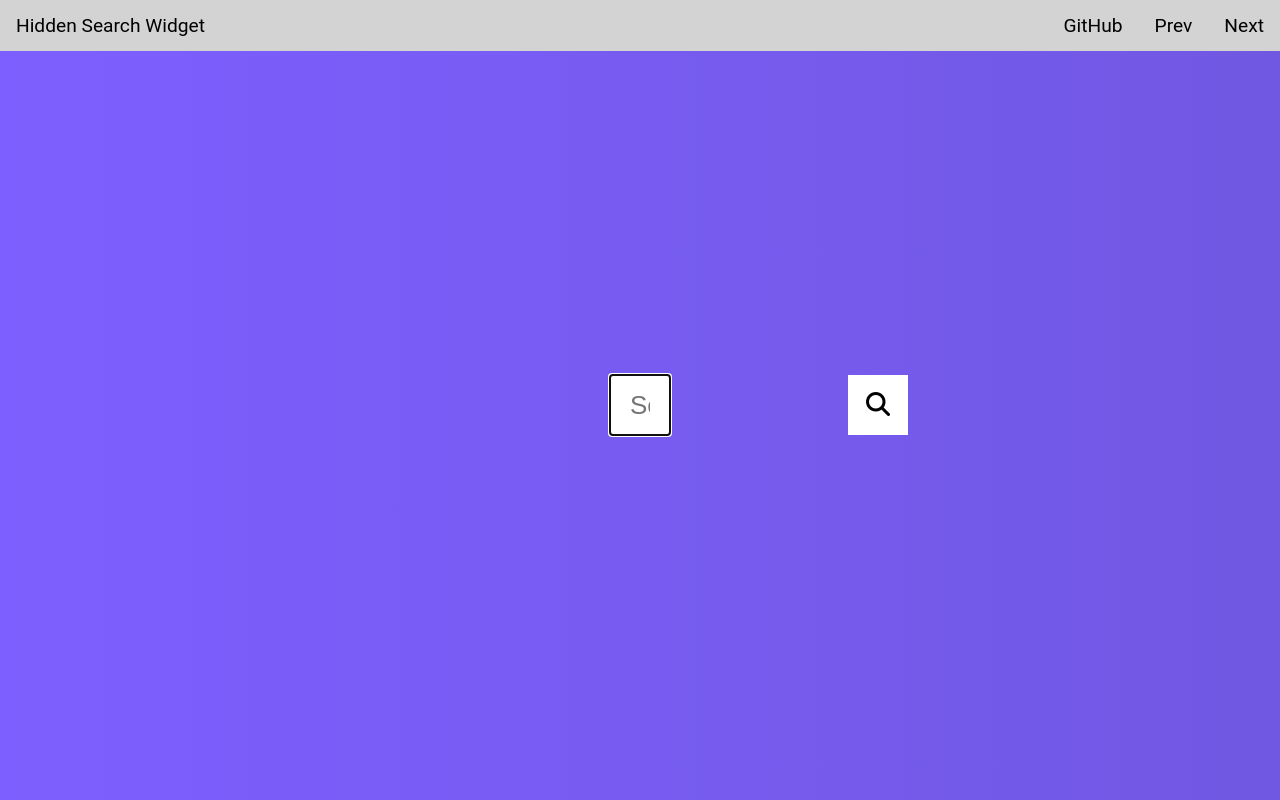
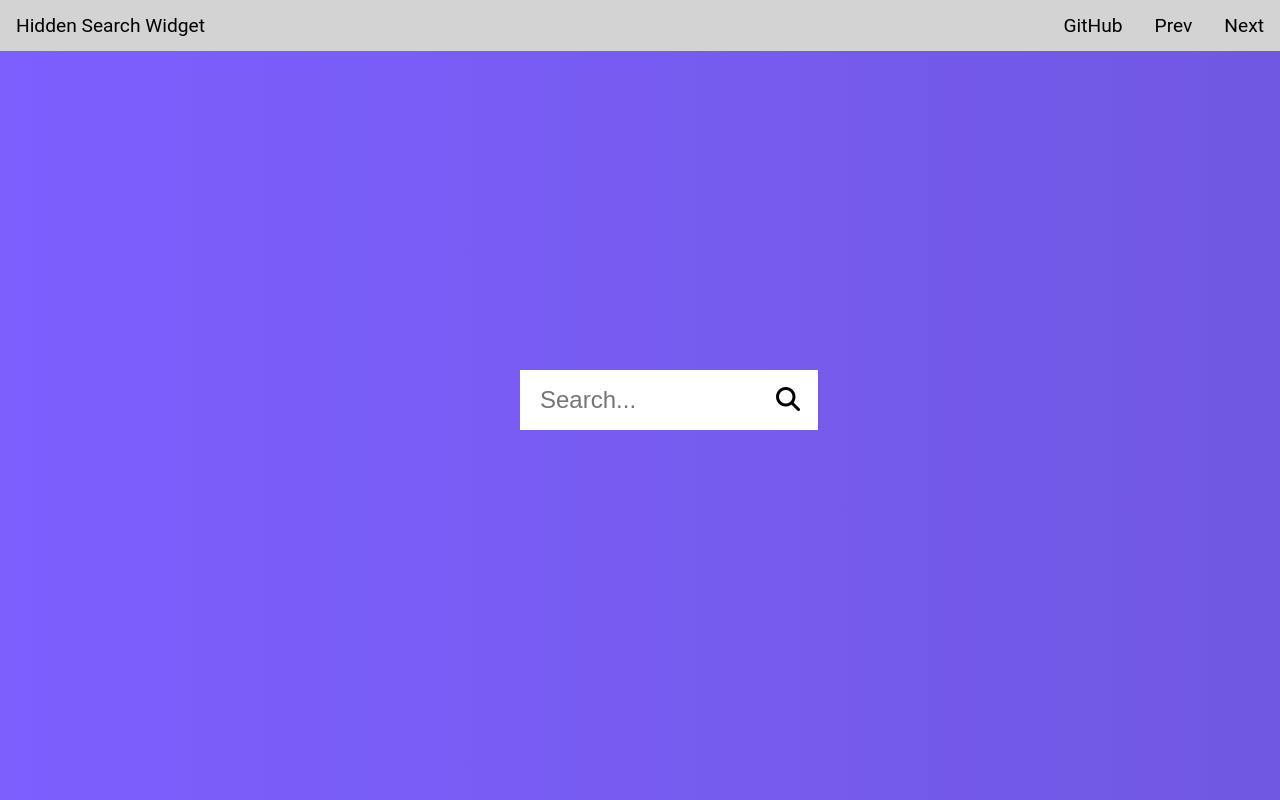
Before and after one commit to Jacwilalasey/50proj, a plain HTML site: page Hidden Search Widget/index.html in a window 1280 px wide. Both pictures are taken after a click on the button 640 px from the left and 405 px from the top of the page. Drawn offline with Linux system fonts and the light colour scheme; a web font is replaced by a local one.

Commit message:
fixed css class issues

```diff
--- a/Hidden Search Widget/style.css
+++ b/Hidden Search Widget/style.css
@@ -63,13 +63,13 @@ body {
 
 .search {
     position: relative;
-    height: 50px;
+    height: 60px;
 }
 
-.search .input{
+.search .input {
     background-color: white;
     border: 0;
-    font-size: 26px;
+    font-size: 24px;
     padding: 20px;
     height: 60px;
     width: 60px;
@@ -89,11 +89,12 @@ body {
     transition: transform 0.3s ease;
 }
 
-.btn:focus .input:focus {
+.btn:focus,
+.input:focus {
     outline: none;
 }
 
-.search:active .input {
+.search.active .input {
     width: 240px;
 }
 
```
